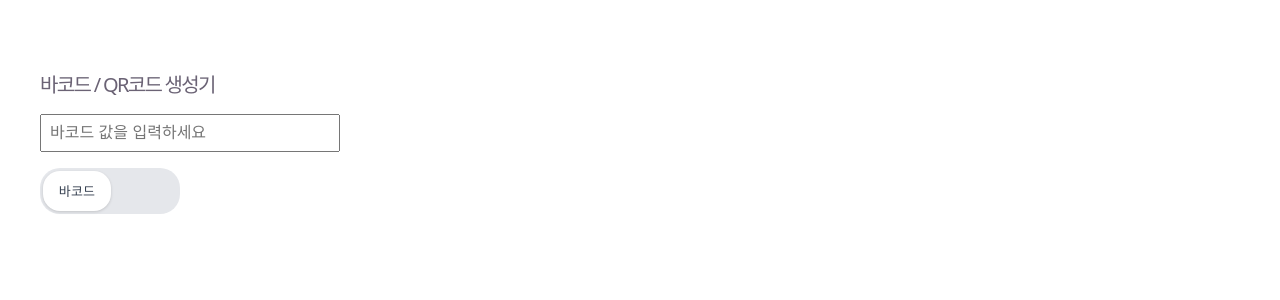
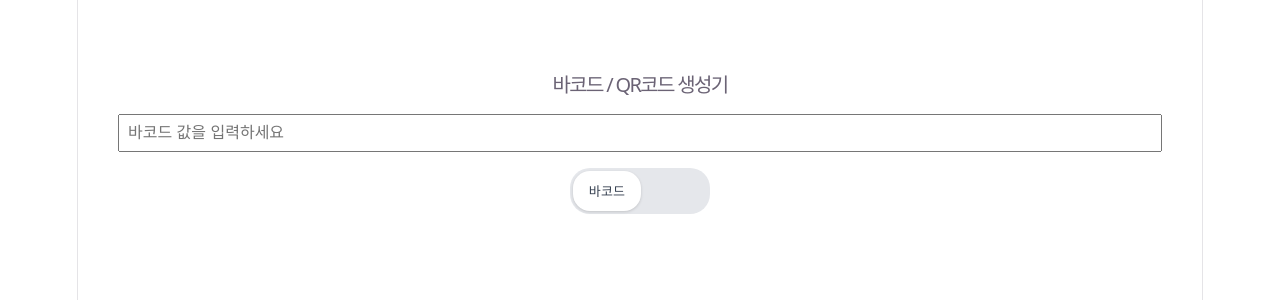
Before and after one commit to clara-shin/barcode_gen, a React (Vite) app: page / in a window 1280 px wide. Shown: the top 300 px of the page. Built offline with nearby package versions, Linux system fonts and the light colour scheme.

Commit message:
update css

```diff
--- a/src/components/BarcodeDisplay.tsx
+++ b/src/components/BarcodeDisplay.tsx
@@ -25,7 +25,7 @@ export default function BarcodeDisplay({ value }: BarcodeDisplayProps) {
     <div style={{ margin: '0 auto' }}>
       <svg
         ref={svgRef}
-        style={{ height: 80, display: 'block', width: '100%' }}
+        style={{ height: 80, display: 'block', width: '100%', minWidth: 300 }}
         preserveAspectRatio='none'
       />
       <p style={{ textAlign: 'center', marginTop: 4 }}>{value}</p>
--- a/src/components/BarcodeInput.tsx
+++ b/src/components/BarcodeInput.tsx
@@ -6,7 +6,9 @@ interface BarcodeInputProps {
 
 export default function BarcodeInput({ value, onChange, errorMessage }: BarcodeInputProps) {
   return (
-    <div style={{ display: 'flex', flexDirection: 'column', gap: 4, width: 300 }}>
+    <div
+      style={{ display: 'flex', flexDirection: 'column', gap: 4, margin: '0 auto', minWidth: 300 }}
+    >
       <input
         type='text'
         value={value}
--- a/src/index.css
+++ b/src/index.css
@@ -54,7 +54,7 @@
   }
 }
 
-/* #root {
+#root {
   width: 1126px;
   max-width: 100%;
   margin: 0 auto;
@@ -64,7 +64,7 @@
   display: flex;
   flex-direction: column;
   box-sizing: border-box;
-} */
+}
 
 body {
   margin: 0;
```
